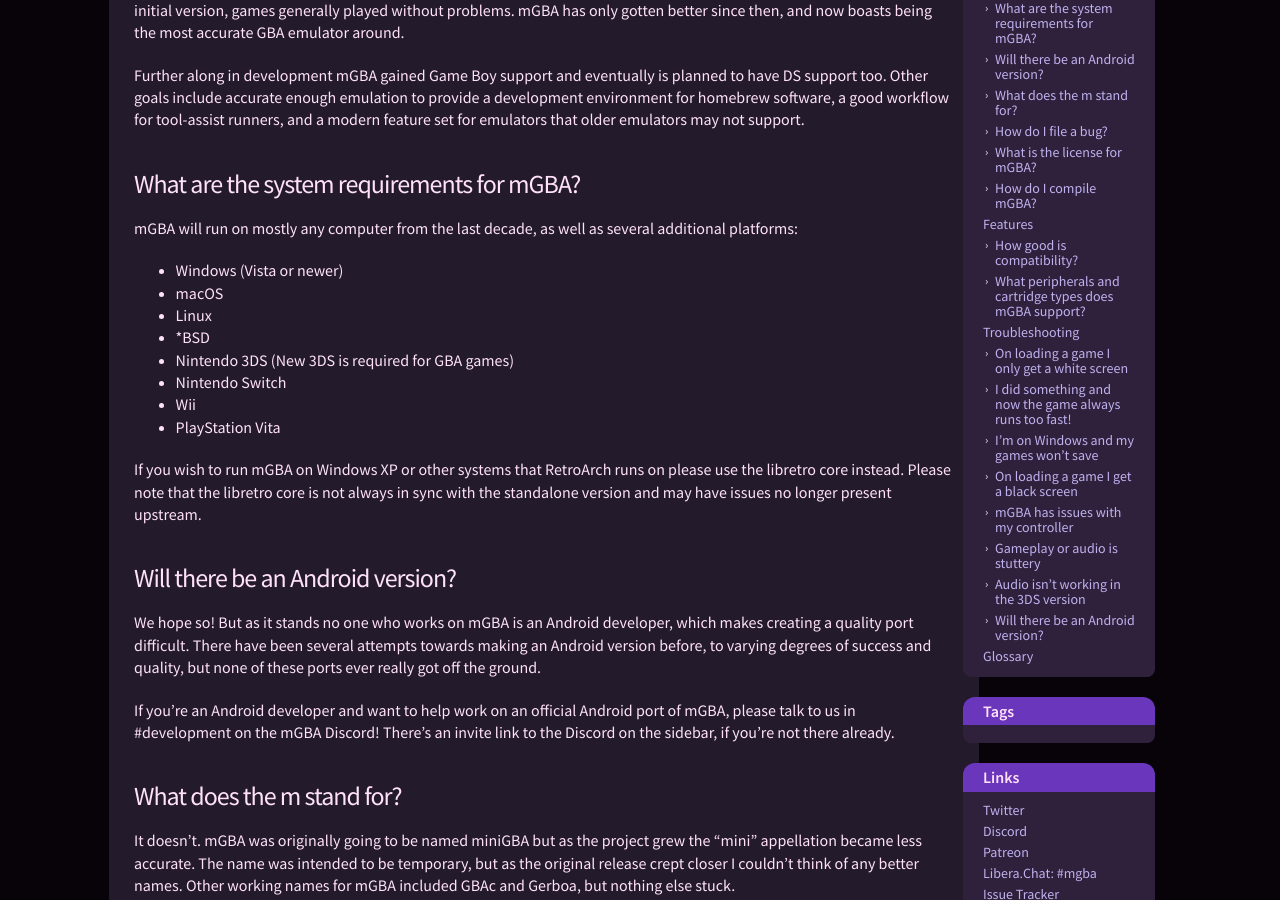
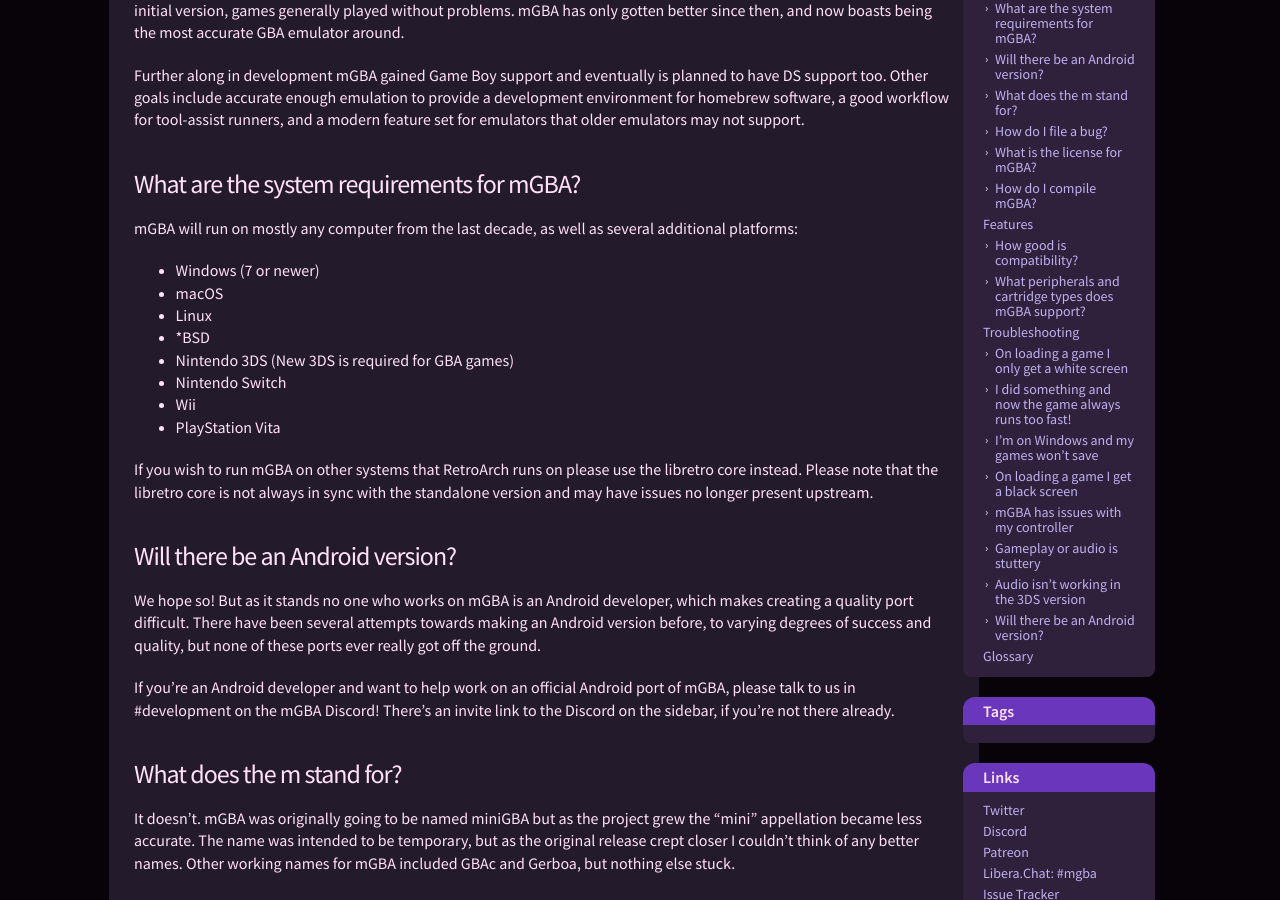
Before and after one commit to mgba-emu/www, a Jekyll site: the page built from faq.markdown, in a window 1280 px wide and 900 px high, scrolled down 342 px. Built offline with Jekyll 4.4.1, drawn with Linux system fonts in a browser that asks for light colours; the table of contents is made by our own code.

Commit message:
Memory-hole Windows Vista support

```diff
--- a/faq.markdown
+++ b/faq.markdown
@@ -16,7 +16,7 @@
 
 mGBA will run on mostly any computer from the last decade, as well as several additional platforms:
 
-- Windows (Vista or newer)
+- Windows (7 or newer)
 - macOS
 - Linux
 - \*BSD
@@ -25,7 +25,7 @@
 - Wii
 - PlayStation Vita
 
-If you wish to run mGBA on Windows XP or other systems that RetroArch runs on please use the libretro core instead. Please note that the libretro core is not always in sync with the standalone version and may have issues no longer present upstream.
+If you wish to run mGBA on other systems that RetroArch runs on please use the libretro core instead. Please note that the libretro core is not always in sync with the standalone version and may have issues no longer present upstream.
 
 ### Will there be an Android version?
 
```
